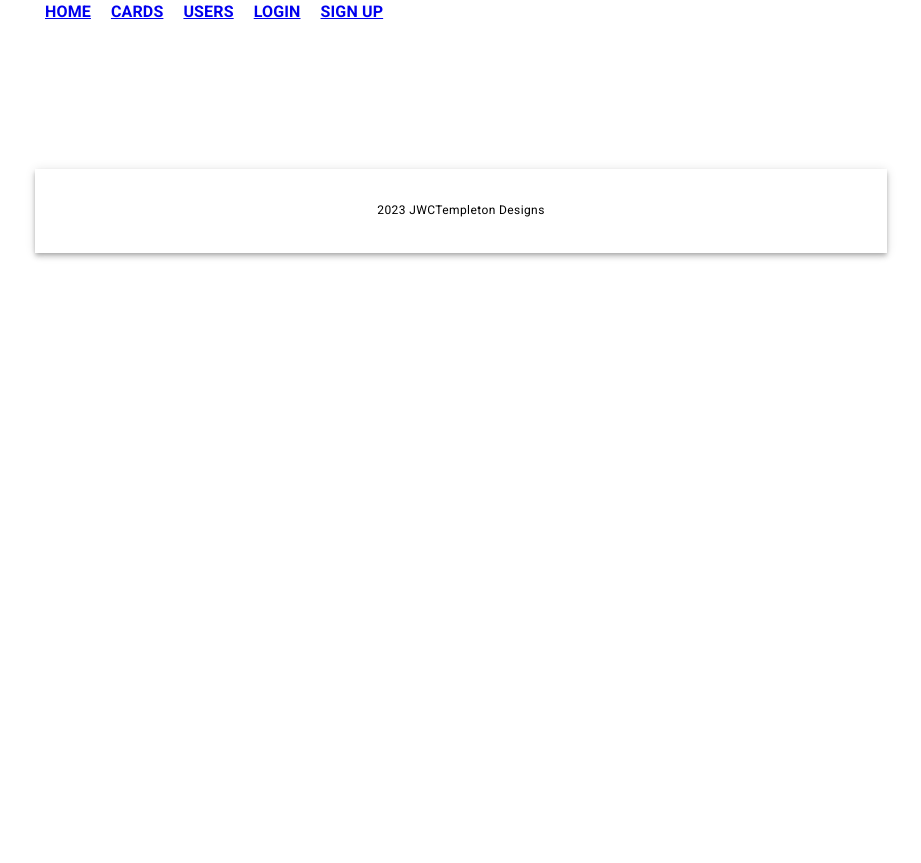
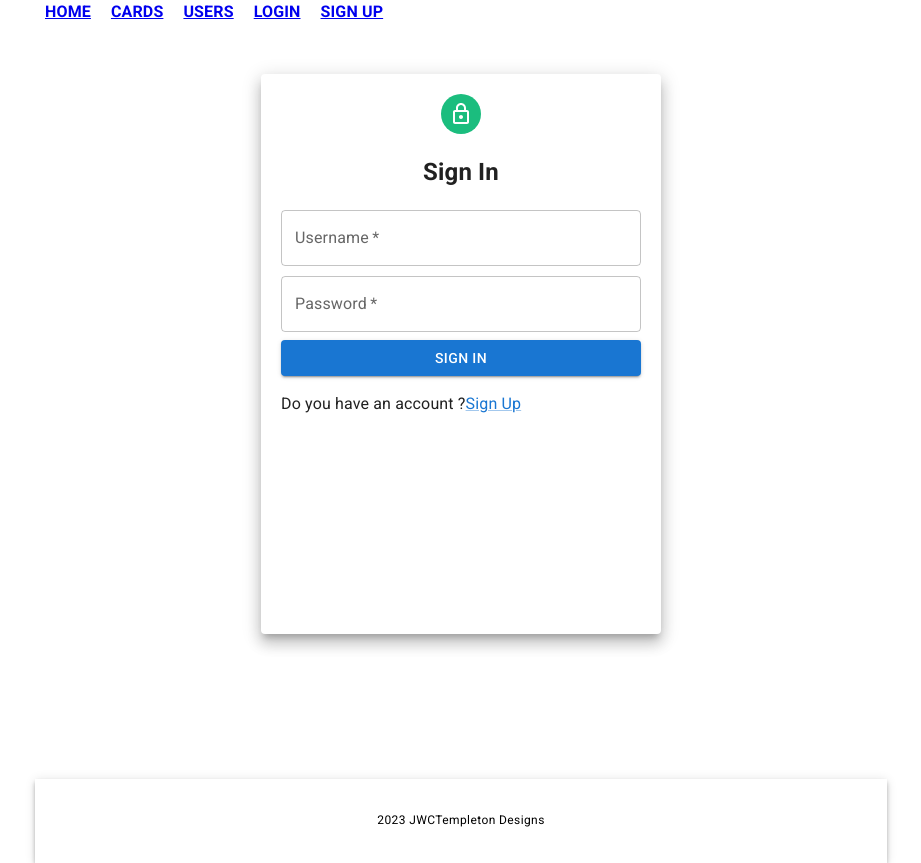
Before and after one commit to JWCTempleton/psa-frontend, a React (Create React App) app in the folder psa-frontend/: page /login in a window 1280 px wide. Shown: the whole page, without its empty margins (179-1100 px from the left). Before the commit the page ends 800 px from the top, so only its background shows below. Built offline with nearby package versions, Linux system fonts and the light colour scheme; no server answers.

Commit message:
Add login form, not controlled yet

```diff
--- a/psa-frontend/src/App.js
+++ b/psa-frontend/src/App.js
@@ -3,6 +3,7 @@ import { BrowserRouter as Router, Routes, Route, Link } from "react-router-dom";
 import Home from "./components/Home";
 import Cards from "./components/Cards";
 import Users from "./components/Users";
+import LoginForm from "./components/LoginForm";
 import cardService from "./services/cards";
 import Footer from "./components/Footer";
 import CssBaseline from "@mui/material/CssBaseline";
@@ -12,6 +13,8 @@ import Container from "@mui/material/Container";
 const App = () => {
   const [allCards, setAllCards] = useState([]);
   const [user, setUser] = useState(null);
+  const [username, setUsername] = useState("");
+  const [password, setPassword] = useState("");
 
   useEffect(() => {
     cardService.getAll().then((response) => {
@@ -67,6 +70,19 @@ const App = () => {
               <Route path="/cards" element={<Cards />} />
               <Route path="/users" element={<Users />} />
               <Route path="/" element={<Home />} />
+              <Route
+                path="/login"
+                element={
+                  <LoginForm
+                    setUsername={setUsername}
+                    setPassword={setPassword}
+                    username={username}
+                    password={password}
+                    user={user}
+                    setUser={setUser}
+                  />
+                }
+              />
             </Routes>
 
             <div>
--- /dev/null
+++ b/psa-frontend/src/components/LoginForm.jsx
@@ -0,0 +1,74 @@
+import React from "react";
+import {
+  Grid,
+  Paper,
+  Avatar,
+  TextField,
+  Button,
+  Typography,
+  Link,
+} from "@mui/material";
+import LockOutlinedIcon from "@mui/icons-material/LockOutlined";
+// import FormControlLabel from "@mui/material/FormControlLabel";
+// import Checkbox from "@mui/material/Checkbox";
+const LoginForm = () => {
+  const paperStyle = {
+    padding: 20,
+    height: "70vh",
+    width: 400,
+    margin: "50px auto",
+  };
+  const avatarStyle = { backgroundColor: "#1bbd7e" };
+  const btnstyle = { margin: "8px 0 16px 0" };
+  const textField = { marginBottom: "10px" };
+  return (
+    <Grid>
+      <Paper elevation={10} style={paperStyle}>
+        <Grid align="center">
+          <Avatar style={avatarStyle}>
+            <LockOutlinedIcon />
+          </Avatar>
+          <h2>Sign In</h2>
+        </Grid>
+        <TextField
+          label="Username"
+          placeholder="Enter username"
+          variant="outlined"
+          style={textField}
+          fullWidth
+          required
+        />
+        <TextField
+          label="Password"
+          placeholder="Enter password"
+          type="password"
+          variant="outlined"
+          fullWidth
+          required
+        />
+        {/* <FormControlLabel
+          control={<Checkbox name="checkedB" color="primary" />}
+          label="Remember me"
+        /> */}
+        <Button
+          type="submit"
+          color="primary"
+          variant="contained"
+          style={btnstyle}
+          fullWidth
+        >
+          Sign in
+        </Button>
+        {/* <Typography>
+          <Link href="#">Forgot password ?</Link>
+        </Typography> */}
+        <Typography>
+          {" "}
+          Do you have an account ?<Link href="#">Sign Up</Link>
+        </Typography>
+      </Paper>
+    </Grid>
+  );
+};
+
+export default LoginForm;
```
